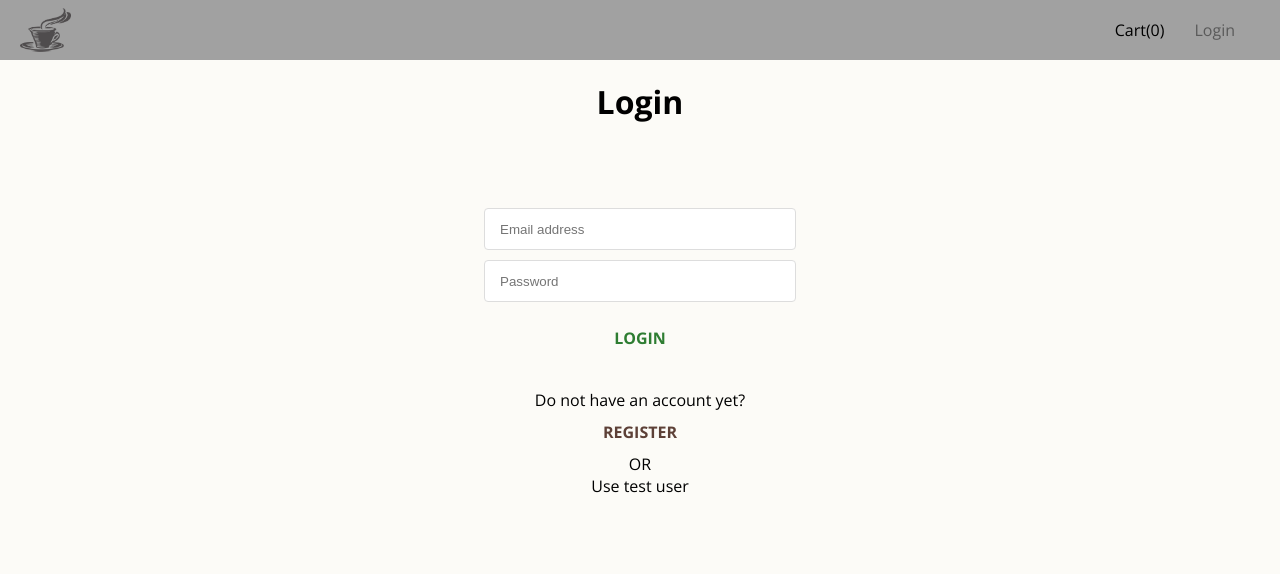
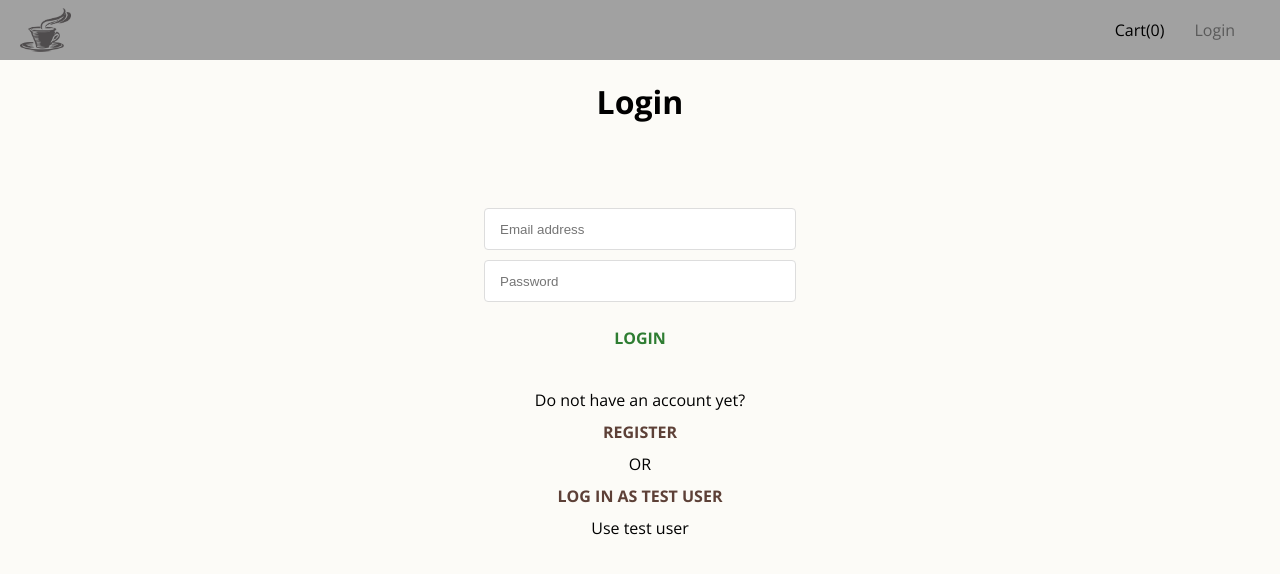
Before and after one commit to Olcza/CoffeeTime, a React (Create React App) app: page /auth in a window 1280 px wide. Shown: the top 574 px of the page. Built offline with nearby package versions, Linux system fonts and the light colour scheme.

Commit message:
added a possibilty to log as test user

```diff
--- a/src/components/Auth/Auth.js
+++ b/src/components/Auth/Auth.js
@@ -9,7 +9,7 @@ import {checkValidity} from '../../shared/utility';
 import {generateErrorInfo} from '../../shared/utility';
 import * as actions from '../../store/actions/index';
 
-const Auth = ({onAuth, isAuth, redirectPath, loading, error}) => {
+const Auth = ({onAuth, isAuth, redirectPath, loading, error, onAuthAsTestUser}) => {
     const [authForm, setAuthForm] = useState({
         mail: {
             elementConfig: {
@@ -66,6 +66,10 @@ const Auth = ({onAuth, isAuth, redirectPath, loading, error}) => {
         setIsRegisterMode(false);
     }
 
+    const logInAsTestUserHandler = () => {
+        onAuthAsTestUser();
+    }
+
     const errorMessage = error ? <p>{generateErrorInfo(error.message)}</p> : null;
 
     let inputsArray = [];
@@ -104,6 +108,7 @@ const Auth = ({onAuth, isAuth, redirectPath, loading, error}) => {
             <div>Do not have an account yet?</div>
             <Button color='brown' clicked={switchToRegisterHandler} disabled={false}>REGISTER</Button>
             <div>OR</div>
+            <Button color='brown' clicked={logInAsTestUserHandler} disabled={false}>LOG IN AS TEST USER</Button>
             <div>Use test user</div>
         </div>
 
@@ -147,6 +152,7 @@ const mapStateToProps = state => {
 const mapDispatchToProps = dispatch => {
     return {
         onAuth: (email, password, isRegisterMode) => dispatch(actions.auth(email, password, isRegisterMode)),
+        onAuthAsTestUser: () => dispatch(actions.auth('testMail@mail.com', 'testPassword', false))
     }
 }
 
```
